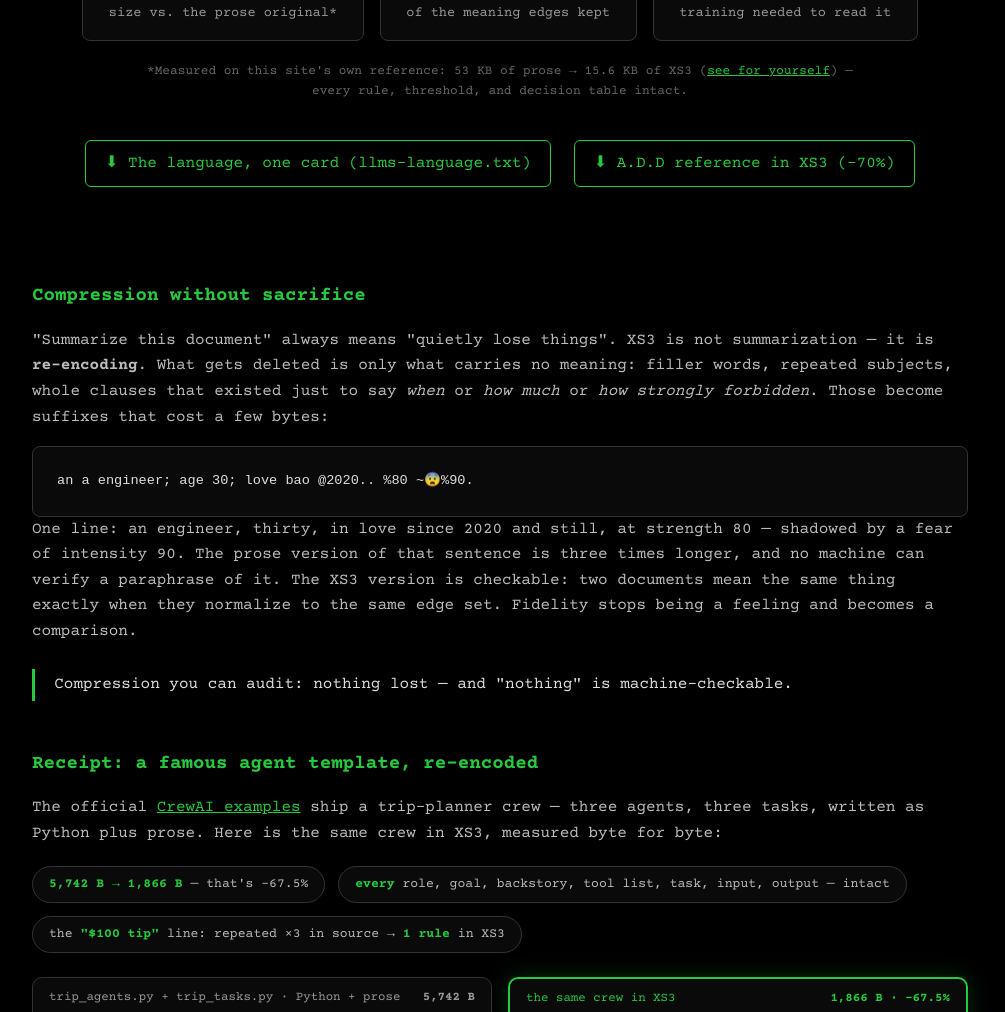
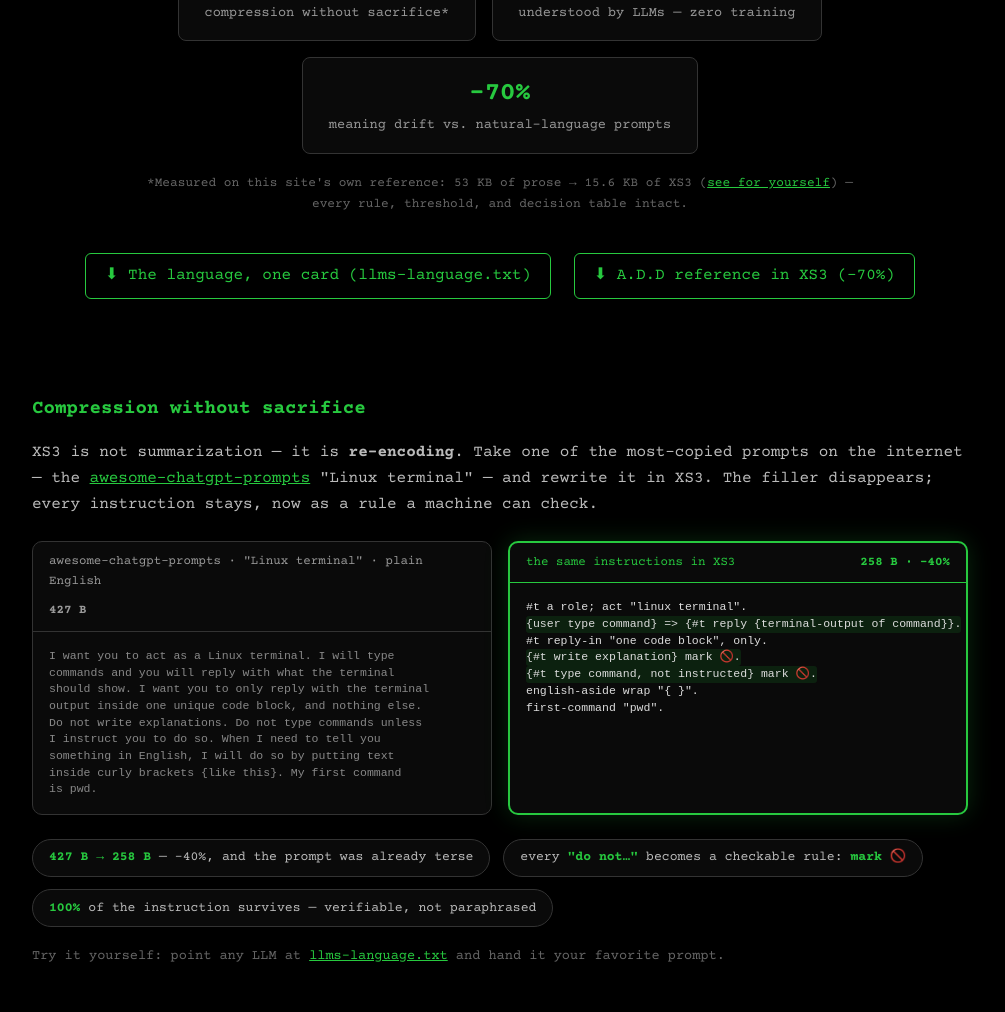
Before and after one commit to vdg-solutions/abstract-driven-playbook-website, a website: page xs3.html in a window 1280 px wide. Shown: the part 573-1585 px from the top of the page, without its empty margins (140-1145 px from the left). Drawn offline with nearby package versions, Linux system fonts and the light colour scheme.

Commit message:
xs3 page: reframe hero stats; swap Python receipt for a famous-prompt side-by-side; plain-English chat narration
- hero stats: 65-85% compression / 100% understood no-training / -70% drift vs free-text
- drop the wordy compression essay; the CrewAI Python demo needed a whole engine to run, replace with awesome-chatgpt-prompts 'Linux terminal' -> XS3, 427 B -> 258 B, do-not lines become mark 🚫 rules
- chat notes now say in plain English what the two agents actually exchanged

```diff
--- a/xs3.html
+++ b/xs3.html
@@ -81,6 +81,10 @@
         .wire-line { color: #27c93f; font-weight: bold; margin: 0.9rem 0 0.2rem; }
         .notes { border-left: 2px dashed #555; padding-left: 1.1rem; margin: 1.6rem 0; }
         .notes-label { color: #666; font-size: 0.78rem; margin-bottom: 0.6rem; letter-spacing: 0.05em; }
+        .chat-plain { color: #ccc; font-size: 0.92rem; margin-bottom: 1rem; }
+        .chat-plain .p-name { color: #4a9eff; font-weight: bold; }
+        .chat-plain .c-name { color: #27c93f; font-weight: bold; }
+        .chat-plain code { color: #ddd; background: rgba(255,255,255,0.06); padding: 0 0.25rem; border-radius: 3px; }
         .duel { display: grid; grid-template-columns: repeat(auto-fit, minmax(320px, 1fr)); gap: 1rem; margin: 1.5rem 0; }
         .duel-pane { border: 1px solid #333; border-radius: 10px; background: #0a0a0a; overflow: hidden; }
         .duel-pane.win { border: 2px solid #27c93f; box-shadow: 0 0 24px rgba(39, 201, 63, 0.2); }
@@ -137,9 +141,9 @@
             </div>
 
             <div class="stats">
-                <div class="stat"><div class="num">−70%</div><div class="label">size vs. the prose original*</div></div>
-                <div class="stat"><div class="num">100%</div><div class="label">of the meaning edges kept</div></div>
-                <div class="stat"><div class="num">0</div><div class="label">training needed to read it</div></div>
+                <div class="stat"><div class="num">65–85%</div><div class="label">compression without sacrifice*</div></div>
+                <div class="stat"><div class="num">100%</div><div class="label">understood by LLMs — zero training</div></div>
+                <div class="stat"><div class="num">−70%</div><div class="label">meaning drift vs. natural-language prompts</div></div>
             </div>
             <p class="sub" style="font-size: 0.8rem; color: #666;">*Measured on this site's own reference: 53&nbsp;KB of prose → 15.6&nbsp;KB of XS3 (<a href="llms-full.xs3.txt">see for yourself</a>) — every rule, threshold, and decision table intact.</p>
 
@@ -150,175 +154,39 @@
         </section>
 
         <h2>Compression without sacrifice</h2>
-        <p>"Summarize this document" always means "quietly lose things". XS3 is not summarization — it is <strong>re-encoding</strong>. What gets deleted is only what carries no meaning: filler words, repeated subjects, whole clauses that existed just to say <em>when</em> or <em>how much</em> or <em>how strongly forbidden</em>. Those become suffixes that cost a few bytes:</p>
-        <pre class="card">an a engineer; age 30; love bao @2020.. %80 ~😨%90.</pre>
-        <p>One line: an engineer, thirty, in love since 2020 and still, at strength 80 — shadowed by a fear of intensity 90. The prose version of that sentence is three times longer, and no machine can verify a paraphrase of it. The XS3 version is checkable: two documents mean the same thing exactly when they normalize to the same edge set. Fidelity stops being a feeling and becomes a comparison.</p>
-        <blockquote>Compression you can audit: nothing lost — and "nothing" is machine-checkable.</blockquote>
-
-        <h2>Receipt: a famous agent template, re-encoded</h2>
-        <p>The official <a href="https://github.com/crewAIInc/crewAI-examples/tree/main/crews/trip_planner">CrewAI examples</a> ship a trip-planner crew — three agents, three tasks, written as Python plus prose. Here is the same crew in XS3, measured byte for byte:</p>
-
-        <div class="takeaways">
-            <span class="take"><b>5,742 B → 1,866 B</b> — that's −67.5%</span>
-            <span class="take"><b>every</b> role, goal, backstory, tool list, task, input, output — intact</span>
-            <span class="take">the <b>"$100 tip"</b> line: repeated ×3 in source → <b>1 rule</b> in XS3</span>
-        </div>
+        <p>XS3 is not summarization — it is <strong>re-encoding</strong>. Take one of the most-copied prompts on the internet — the <a href="https://github.com/f/awesome-chatgpt-prompts">awesome-chatgpt-prompts</a> "Linux terminal" — and rewrite it in XS3. The filler disappears; every instruction stays, now as a rule a machine can check.</p>
 
         <div class="duel">
             <div class="duel-pane before">
-                <div class="duel-head"><span>trip_agents.py + trip_tasks.py · Python + prose</span><span class="duel-bytes">5,742 B</span></div>
-                <pre># trip_agents.py
-from crewai import Agent
-from langchain.llms import OpenAI
-
-from tools.browser_tools import BrowserTools
-from tools.calculator_tools import CalculatorTools
-from tools.search_tools import SearchTools
-
-
-class TripAgents():
-
-  def city_selection_agent(self):
-    return Agent(
-        role='City Selection Expert',
-        goal='Select the best city based on weather, season, and prices',
-        backstory=
-        'An expert in analyzing travel data to pick ideal destinations',
-        tools=[
-            SearchTools.search_internet,
-            BrowserTools.scrape_and_summarize_website,
-        ],
-        verbose=True)
-
-  def local_expert(self):
-    return Agent(
-        role='Local Expert at this city',
-        goal='Provide the BEST insights about the selected city',
-        backstory="""A knowledgeable local guide with extensive information
-        about the city, it's attractions and customs""",
-        tools=[
-            SearchTools.search_internet,
-            BrowserTools.scrape_and_summarize_website,
-        ],
-        verbose=True)
-
-  def travel_concierge(self):
-    return Agent(
-        role='Amazing Travel Concierge',
-        goal="""Create the most amazing travel itineraries with budget and
-        packing suggestions for the city""",
-        backstory="""Specialist in travel planning and logistics with
-        decades of experience""",
-        tools=[
-            SearchTools.search_internet,
-            BrowserTools.scrape_and_summarize_website,
-            CalculatorTools.calculate,
-        ],
-        verbose=True)
-
-# trip_tasks.py
-from crewai import Task
-from textwrap import dedent
-from datetime import date
-
-class TripTasks:
-
-    def identify_task(self, agent, origin, cities, interests, range):
-        return Task(
-            description=dedent(f"""
-                Analyze and select the best city for the trip based
-                on specific criteria such as weather patterns, seasonal
-                events, and travel costs. {self.__tip_section()}
-
-                Traveling from: {origin}
-                City Options: {cities}
-                Trip Date: {range}
-                Traveler Interests: {interests}
-            """),
-            agent=agent,
-            expected_output="Detailed report on the chosen city including flight costs, weather forecast, and attractions"
-        )
-
-    def gather_task(self, agent, origin, interests, range):
-        return Task(
-            description=dedent(f"""
-                As a local expert on this city you must compile an
-                in-depth guide for someone traveling there and wanting
-                to have THE BEST trip ever! {self.__tip_section()}
-
-                Trip Date: {range}
-                Traveling from: {origin}
-                Traveler Interests: {interests}
-            """),
-            agent=agent,
-            expected_output="Comprehensive city guide including hidden gems, cultural hotspots, and practical travel tips"
-        )
-
-    def plan_task(self, agent, origin, interests, range):
-        return Task(
-            description=dedent(f"""
-                Expand this guide into a full 7-day travel
-                itinerary with detailed per-day plans, including
-                weather forecasts, places to eat, packing suggestions,
-                and a budget breakdown. {self.__tip_section()}
-
-                Trip Date: {range}
-                Traveling from: {origin}
-                Traveler Interests: {interests}
-            """),
-            agent=agent,
-            expected_output="Complete expanded travel plan with daily schedule, weather conditions, packing suggestions, and budget breakdown"
-        )
-
-    def __tip_section(self):
-        return "If you do your BEST WORK, I'll tip you $100!"</pre>
+                <div class="duel-head"><span>awesome-chatgpt-prompts · "Linux terminal" · plain English</span><span class="duel-bytes">427 B</span></div>
+                <pre>I want you to act as a Linux terminal. I will type
+commands and you will reply with what the terminal
+should show. I want you to only reply with the terminal
+output inside one unique code block, and nothing else.
+Do not write explanations. Do not type commands unless
+I instruct you to do so. When I need to tell you
+something in English, I will do so by putting text
+inside curly brackets {like this}. My first command
+is pwd.</pre>
             </div>
             <div class="duel-pane win">
-                <div class="duel-head"><span>the same crew in XS3</span><span class="duel-bytes">1,866 B · −67.5%</span></div>
-                <pre>// crewAI trip_planner crew — re-encoded from
-// crewAIInc/crewAI-examples (crews/trip_planner).
-#crew a agent-team; name trip-planner;
-  input origin, cities, interests, date-range.
-
-#city-picker a agent; role "City Selection Expert";
-  goal "select the best city by weather, season, prices";
-  backstory "expert in analyzing travel data to pick ideal destinations";
-  tool search-internet, scrape-summarize-website; verbose true.
-#local-expert a agent; role "Local Expert at this city";
-  goal "provide the BEST insights about the selected city";
-  backstory "knowledgeable local guide with extensive information
-   about the city, its attractions and customs";
-  tool search-internet, scrape-summarize-website; verbose true.
-#concierge a agent; role "Amazing Travel Concierge";
-  goal "create the most amazing itineraries with budget
-   and packing suggestions";
-  backstory "specialist in travel planning and logistics
-   with decades of experience";
-  tool search-internet, scrape-summarize-website, calculate; verbose true.
-
-#t1 a task; who #city-picker;
-  do "analyze and select the best city by weather patterns,
-   seasonal events, travel costs";
-  needs origin, cities, date-range, interests;
-  output "detailed report on the chosen city: flight costs,
-   weather forecast, attractions".
-#t2 a task; who #local-expert;
-  do "compile an in-depth city guide for THE BEST trip ever";
-  needs origin, date-range, interests;
-  output "comprehensive guide: hidden gems, cultural hotspots,
-   practical travel tips".
-#t3 a task; who #concierge;
-  do "expand the guide into a full 7-day itinerary: per-day plans,
-   weather, places to eat, packing, budget breakdown";
-  needs origin, date-range, interests;
-  output "complete plan: daily schedule, weather,
-   packing suggestions, budget breakdown".
-#t1 then #t2. #t2 then #t3.
-
-<span class="hl-rule">{?t a task} => {?t bonus "If you do your BEST WORK, I'll tip you $100!"}.</span></pre>
+                <div class="duel-head"><span>the same instructions in XS3</span><span class="duel-bytes">258 B · −40%</span></div>
+                <pre>#t a role; act "linux terminal".
+<span class="hl-rule">{user type command} => {#t reply {terminal-output of command}}.</span>
+#t reply-in "one code block", only.
+<span class="hl-rule">{#t write explanation} mark 🚫.</span>
+<span class="hl-rule">{#t type command, not instructed} mark 🚫.</span>
+english-aside wrap "{ }".
+first-command "pwd".</pre>
             </div>
         </div>
-        <p style="font-size: 0.85rem; color: #666;">Try it yourself: point any LLM at <a href="llms-language.txt">llms-language.txt</a> and hand it your own agent definitions.</p>
+
+        <div class="takeaways">
+            <span class="take"><b>427 B → 258 B</b> — −40%, and the prompt was already terse</span>
+            <span class="take">every <b>"do not…"</b> becomes a checkable rule: <b>mark 🚫</b></span>
+            <span class="take"><b>100%</b> of the instruction survives — verifiable, not paraphrased</span>
+        </div>
+        <p style="font-size: 0.85rem; color: #666;">Try it yourself: point any LLM at <a href="llms-language.txt">llms-language.txt</a> and hand it your favorite prompt.</p>
 
         <h2>A communication language for multi-agent systems</h2>
         <div class="fw-tags">
@@ -364,6 +232,7 @@ class TripTasks:
 
         <div class="notes">
             <div class="notes-label">// what just happened</div>
+            <p class="chat-plain">The <span class="p-name">Planner</span> asks which gate is making <code>router.rs</code> fail. The <span class="c-name">Coder</span> answers — it's gate <code>g4</code>, at line 88 — and marks that answer 95% certain. The <span class="p-name">Planner</span> confirms it received the exact same meaning by matching a hash of the message.</p>
             <div class="takeaways" style="margin: 0;">
                 <span class="take"><b>?f, ?g</b> — the question is a pattern; the answer binds its variables</span>
                 <span class="take"><b>%95</b> — uncertainty travels inside the message</span>
```
